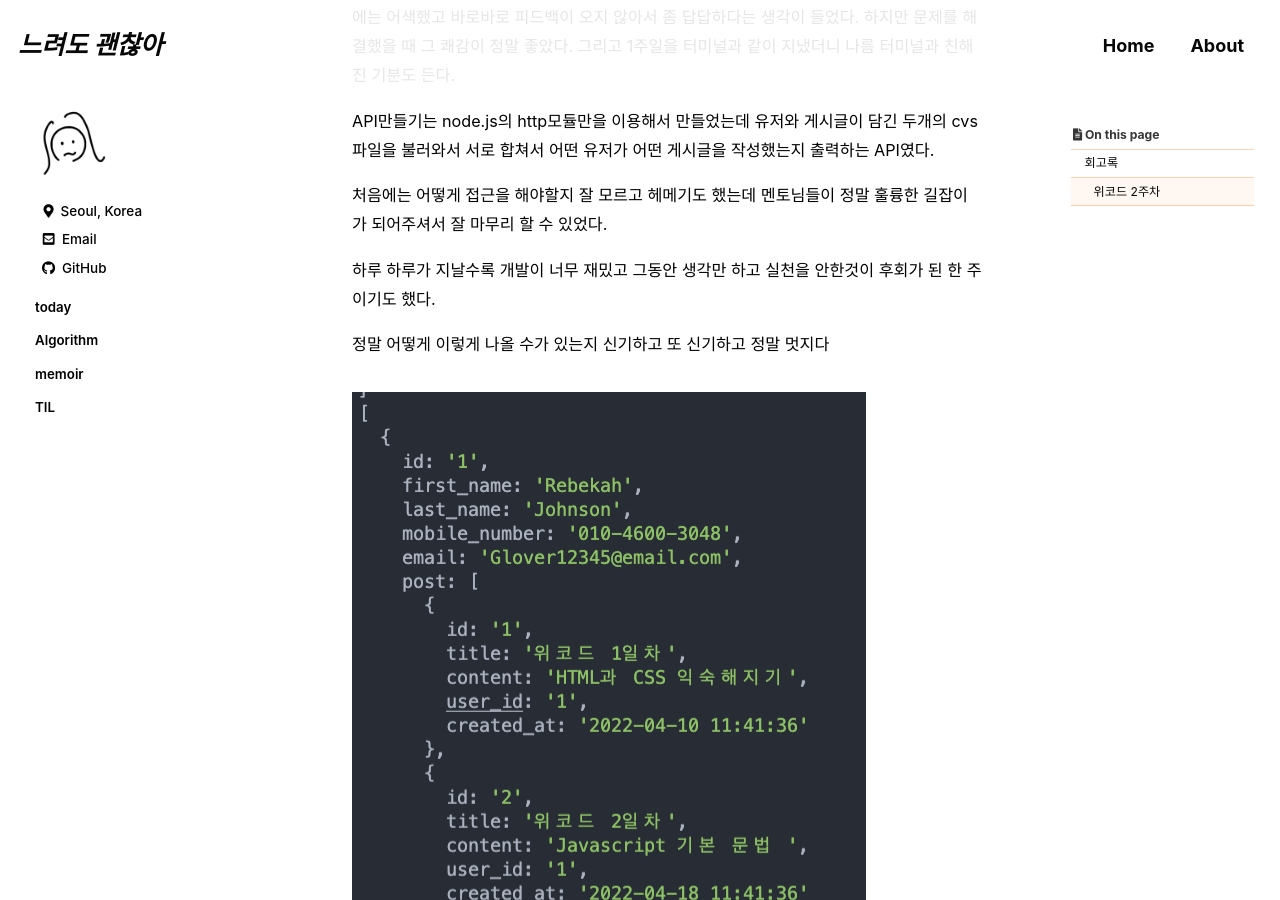
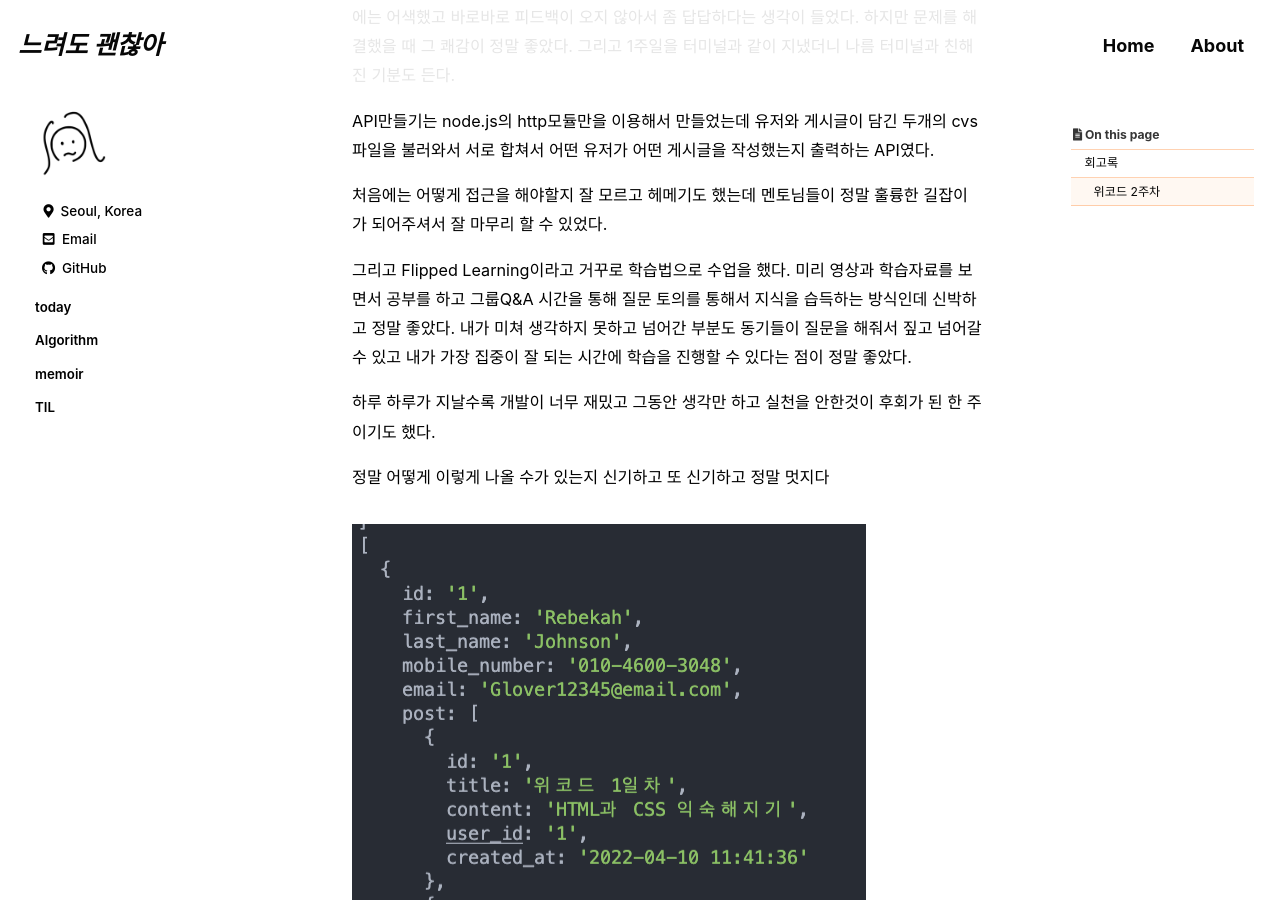
Before and after one commit to sw1104/sw1104.github.io, a Jekyll site: the page built from _posts/memoir/2022-07-31-wecode2week.md, in a window 1280 px wide and 900 px high, scrolled down 627 px. Built offline with Jekyll 4.4.1, drawn with Linux system fonts in a browser that asks for light colours; cached includes are drawn as plain includes; some web fonts are replaced; comment, search, counter and statistics services are not loaded.

Commit message:
[MODIFY] memoir 2week

```diff
--- a/_posts/memoir/2022-07-31-wecode2week.md
+++ b/_posts/memoir/2022-07-31-wecode2week.md
@@ -30,6 +30,8 @@ API만들기는 node.js의 http모듈만을 이용해서 만들었는데 유저
 
 처음에는 어떻게 접근을 해야할지 잘 모르고 헤메기도 했는데 멘토님들이 정말 훌륭한 길잡이가 되어주셔서 잘 마무리 할 수 있었다.
 
+그리고 Flipped Learning이라고 거꾸로 학습법으로 수업을 했다. 미리 영상과 학습자료를 보면서 공부를 하고 그룹Q&A 시간을 통해 질문 토의를 통해서 지식을 습득하는 방식인데 신박하고 정말 좋았다. 내가 미쳐 생각하지 못하고 넘어간 부분도 동기들이 질문을 해줘서 짚고 넘어갈 수 있고 내가 가장 집중이 잘 되는 시간에 학습을 진행할 수 있다는 점이 정말 좋았다.
+
 하루 하루가 지날수록 개발이 너무 재밌고 그동안 생각만 하고 실천을 안한것이 후회가 된 한 주이기도 했다.
 
 정말 어떻게 이렇게 나올 수가 있는지 신기하고 또 신기하고 정말 멋지다
```
